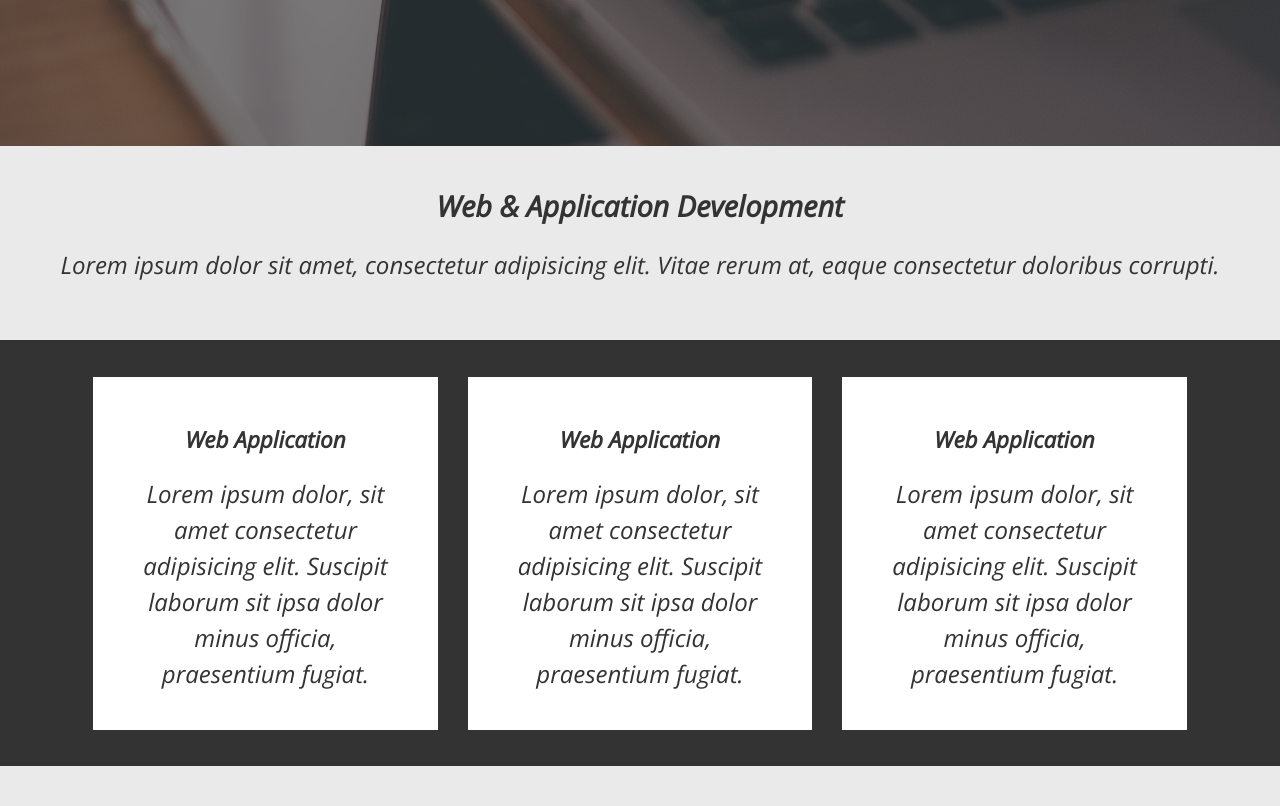
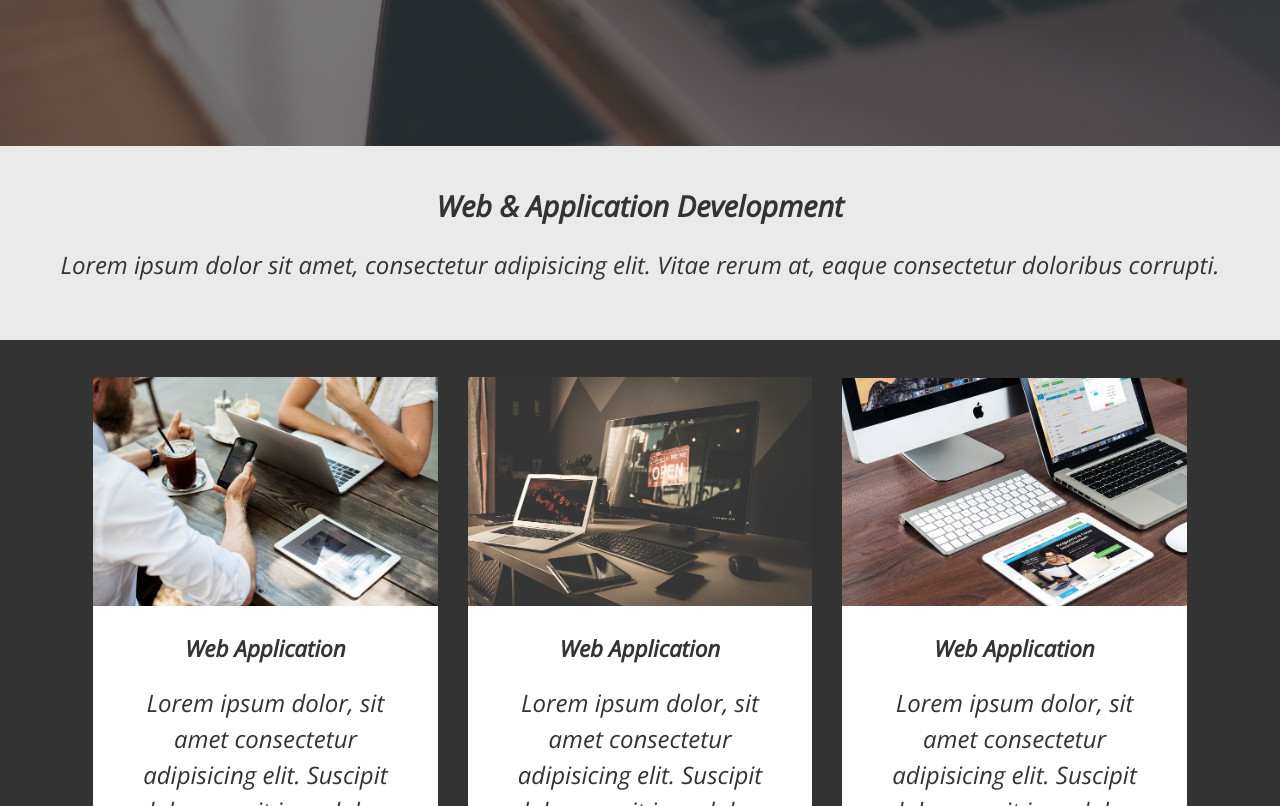
Before and after one commit to AsliKasap/Blog-responsive, a plain HTML site: page index.html in a window 1280 px wide. Shown: the part 394-1200 px from the top of the page. Drawn offline with nearby package versions, Linux system fonts and the light colour scheme.

Commit message:
Update index.html

```diff
--- a/index.html
+++ b/index.html
@@ -34,7 +34,7 @@
 <ul>
     <li>
         <div class="col">
-            <img src="img/1.jpeg" alt="">
+            <img src="1.jpeg" alt="">
             <div class="content">
                 <h3>Web Application</h3>
                 <p>Lorem ipsum dolor, sit amet consectetur adipisicing elit. Suscipit laborum sit ipsa dolor minus officia, praesentium fugiat.</p>
@@ -43,7 +43,7 @@
     </li>
     <li>
         <div class="col">
-            <img src="img/2.jpeg" alt="">
+            <img src="2.jpeg" alt="">
             <div class="content">
                 <h3>Web Application</h3>
                 <p>Lorem ipsum dolor, sit amet consectetur adipisicing elit. Suscipit laborum sit ipsa dolor minus officia, praesentium fugiat.</p>
@@ -52,7 +52,7 @@
     </li>
     <li>
         <div class="col">
-            <img src="img/3.jpeg" alt="">
+            <img src="3.jpeg" alt="">
             <div class="content">
                 <h3>Web Application</h3>
                 <p>Lorem ipsum dolor, sit amet consectetur adipisicing elit. Suscipit laborum sit ipsa dolor minus officia, praesentium fugiat.</p>
```
